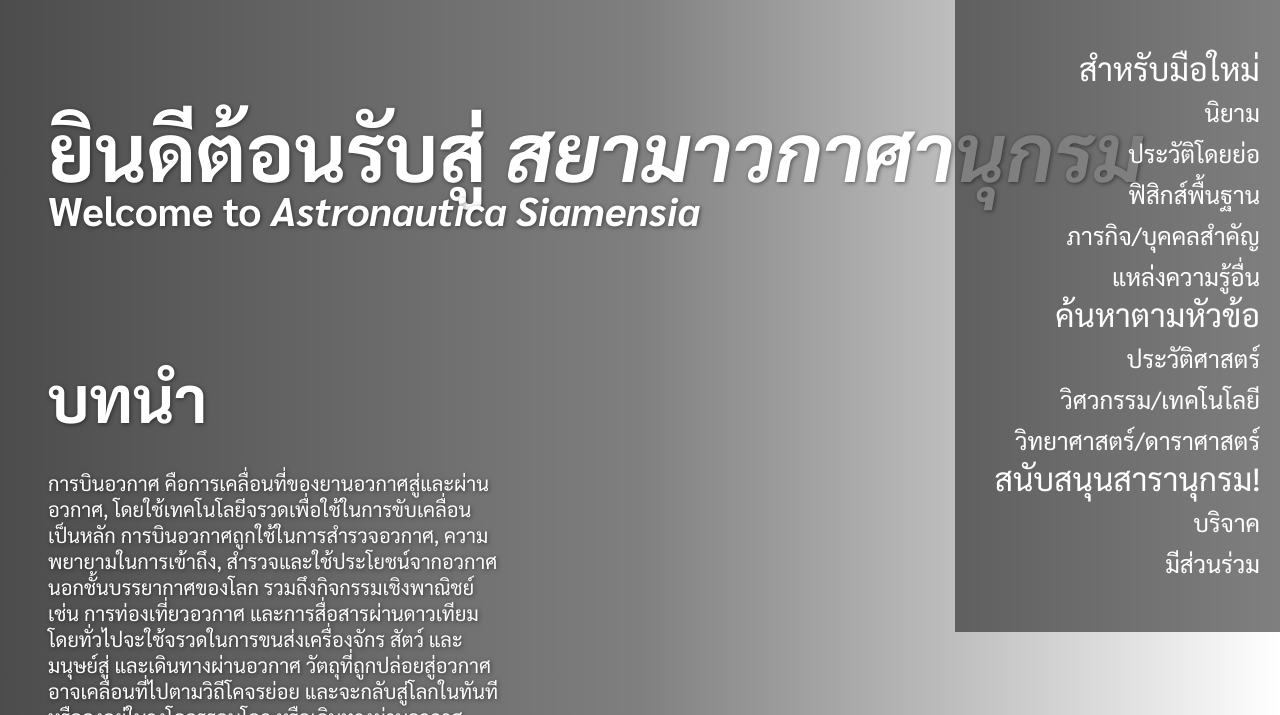
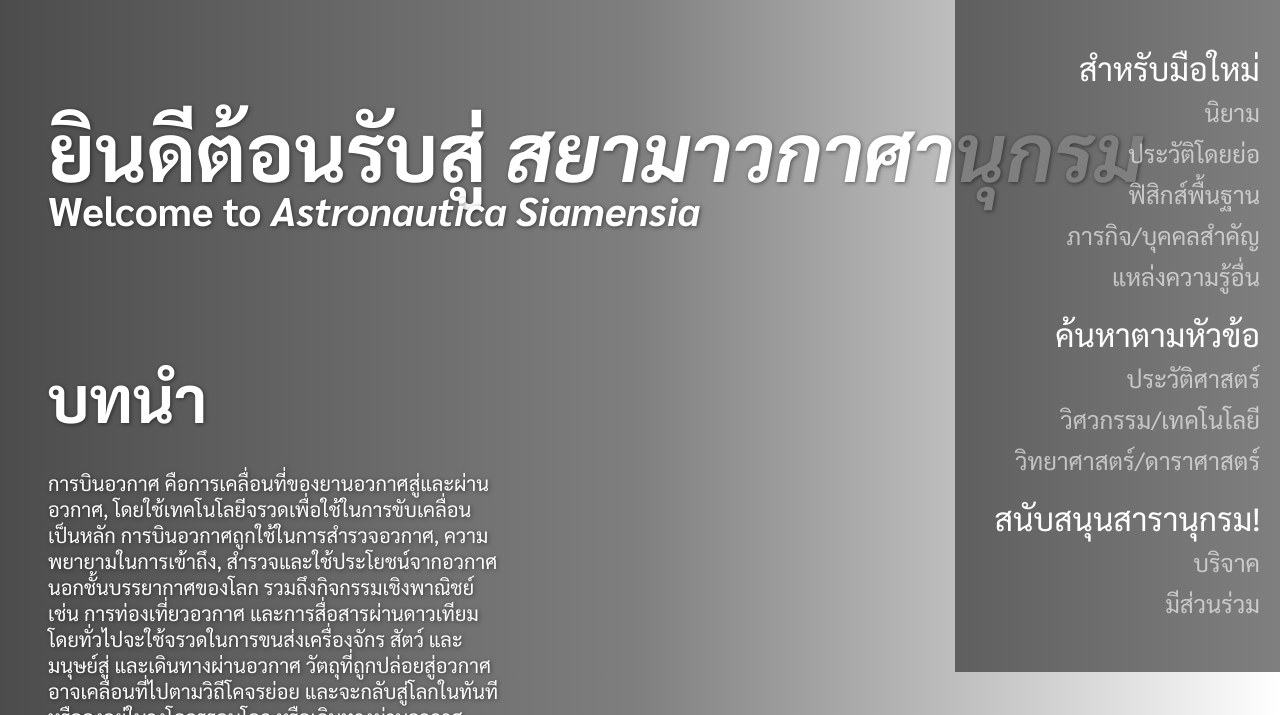
Before and after one commit to X982pGitHub/Astronautica, a plain HTML site: page home.html in a window 1280 px wide. Both pictures are taken after a click on the label 1245 px from the left and 39 px from the top of the page. Shown: the part 85-800 px from the top of the page. Drawn offline with Linux system fonts and the light colour scheme.

Commit message:
sidebar upgrade with animation

```diff
--- a/css/home.css
+++ b/css/home.css
@@ -10,7 +10,7 @@
     background-size: cover !important;
     background-repeat: no-repeat !important;
     background-attachment: fixed;
-    margin-top: 80px;
+    margin-top: -20px;
 }
 
 .hero-image p {
--- a/css/styles.css
+++ b/css/styles.css
@@ -1,11 +1,10 @@
 @import url('https://fonts.googleapis.com/css2?family=Inter:wght@300;400;500;600;700&family=Open+Sans:ital,wght@0,300;0,400;0,500;0,600;0,700;1,300;1,400;1,500;1,600;1,700&family=Sarabun:ital,wght@0,300;0,400;0,500;0,700;1,300;1,400;1,500;1,700&display=swap');
-
-*{
+* {
     font-family: 'TH Sarabun New', 'TH Sarabun PSK', 'Sarabun', 'Dilennia New', 'Cordia New', 'Thonburi', 'Inter', 'Open Sans', sans-serif;
 }
 
 body {
-    margin: 0px 0px 0px 0px;
+    margin: 100px 0px 0px 0px;
     padding: 0px;
     width: 100%;
 }
@@ -91,18 +90,15 @@ p a:visited:active {
 }
 
 .headernav a {
-    color: #ffffff;
+    color: white;
     padding: 14px 16px;
+    text-decoration: none;
 }
 
-.headernav a:hover {
-    background-color: #ddd;
-    color: black;
-}
-
-.headernav a.active {
-    background-color: #000000;
-    color: white;
+.headernav a:hover,
+.headernav a:focus {
+    opacity: 100%;
+    transition: opacity 0.25s ease-out;
 }
 
 .right-container {
@@ -183,6 +179,7 @@ ul {
 }
 
 #menu {
+    color: white;
     text-align: right;
     font-size: 200%;
     padding: 0;
@@ -195,6 +192,12 @@ ul {
 
 .submenu a {
     font-size: 75%;
+    opacity: 60%;
+    line-height: 80%;
+}
+
+.submenu:last-child {
+    margin-bottom: 1.25rem;
 }
 
 .sidenav {
@@ -203,17 +206,33 @@ ul {
     right: 0;
     top: 80px;
     background-color: rgba(0, 0, 0, .5);
-    display: none;
     padding: 20px;
+    transform: translate(100%);
+    transition: transform 0.25s ease-out;
+    animation: AnimationIn 0s ease-out 0.25s forwards;
+    -webkit-animation-fill-mode: forwards;
+    animation-fill-mode: forwards;
+}
+
+@-webkit-keyframes AnimationIn {
+    to {
+        visibility: hidden;
+    }
 }
 
 #navBtnControl:checked~div.sidenav {
     display: block;
+    transform: translate(0%);
+    transition: transform 0.25s ease-out;
+    animation: AnimationOut 0s ease-out 0.25s forwards;
+    -webkit-animation-fill-mode: forwards;
+    animation-fill-mode: forwards;
 }
 
-.sidenav a {
-    color: white;
-    text-decoration: none;
+@-webkit-keyframes AnimationOut {
+    to {
+        visibility: visible;
+    }
 }
 
 
--- a/home.html
+++ b/home.html
@@ -25,7 +25,7 @@
             <label class="hamburger-icon" for="navBtnControl"></label>
             <div class="sidenav" for="navBtnControl">
                 <ul id="menu">
-                    <li><a href="#">สำหรับมือใหม่</a>
+                    <li>สำหรับมือใหม่
                         <ul class="submenu">
                             <li><a href="#">นิยาม</a></li>
                             <li><a href="#">ประวัติโดยย่อ</a></li>
@@ -34,14 +34,14 @@
                             <li><a href="#">แหล่งความรู้อื่น</a></li>
                         </ul>
                     </li>
-                    <li><a href="#">ค้นหาตามหัวข้อ</a>
+                    <li>ค้นหาตามหัวข้อ
                         <ul class="submenu">
                             <li><a href="#">ประวัติศาสตร์</a></li>
                             <li><a href="#">วิศวกรรม/เทคโนโลยี</a></li>
                             <li><a href="#">วิทยาศาสตร์/ดาราศาสตร์</a></li>
                         </ul>
                     </li>
-                    <li><a href="#">สนับสนุนสารานุกรม!</a>
+                    <li>สนับสนุนสารานุกรม!
                         <ul class="submenu">
                             <li><a href="#">บริจาค</a></li>
                             <li><a href="#">มีส่วนร่วม</a></li>
@@ -80,9 +80,9 @@
         </p>
 
         <p>
-                    อะเลคเซย์ อาร์ฮีโปวิช เลโอนอฟ (รัสเซีย: Алексе́й Архи́пович Лео́нов) (30 พฤษภาคม ค.ศ. 1934 – 11 ตุลาคม ค.ศ. 2019) เป็นนักบินอวกาศ ทหารอากาศยศพลอากาศตรี นักเขียนและศิลปินชาวโซเวียตและรัสเซีย ในวันที่ 18 มีนาคม
-                    ค.ศ. 1965 เขาเป็นบุคคลแรกที่กระทำการเดินอวกาศ ด้วยออกจากแคปซูลในภารกิจวอสฮอด 2 เป็นเวลา 12 นาที 9 วินาที เขาได้รับคัดเลือกให้เป็นพลเมืองโซเวียตคนแรกในโครงการลงจอดมนุษย์บนดวงจันทร์ แต่ถึงกระนั้นโครงการได้ถูกยกเลิกไป <br>ในเดือนกรกฎาคม
-                    ค.ศ. 1975 เลโอนอฟเป็นผู้บัญชาการยานอวกาศโซยุซในโครงการทดสอบอะพอลโล–โซยุซ ซึ่งเชื่อมต่อกับยานอวกาศอะพอลโลของสหรัฐในอวกาศเป็นเวลา 2 วัน<span><a href="#">อ่านบทความฉบับเต็ม</a></span>
+            อะเลคเซย์ อาร์ฮีโปวิช เลโอนอฟ (รัสเซีย: Алексе́й Архи́пович Лео́нов) (30 พฤษภาคม ค.ศ. 1934 – 11 ตุลาคม ค.ศ. 2019) เป็นนักบินอวกาศ ทหารอากาศยศพลอากาศตรี นักเขียนและศิลปินชาวโซเวียตและรัสเซีย ในวันที่ 18 มีนาคม ค.ศ. 1965 เขาเป็นบุคคลแรกที่กระทำการเดินอวกาศ
+            ด้วยออกจากแคปซูลในภารกิจวอสฮอด 2 เป็นเวลา 12 นาที 9 วินาที เขาได้รับคัดเลือกให้เป็นพลเมืองโซเวียตคนแรกในโครงการลงจอดมนุษย์บนดวงจันทร์ แต่ถึงกระนั้นโครงการได้ถูกยกเลิกไป <br>ในเดือนกรกฎาคม ค.ศ. 1975 เลโอนอฟเป็นผู้บัญชาการยานอวกาศโซยุซในโครงการทดสอบอะพอลโล–โซยุซ
+            ซึ่งเชื่อมต่อกับยานอวกาศอะพอลโลของสหรัฐในอวกาศเป็นเวลา 2 วัน<span><a href="#">อ่านบทความฉบับเต็ม</a></span>
         </p>
     </div>
 
```
Lines whose indentation alone changed are shown as unchanged.
